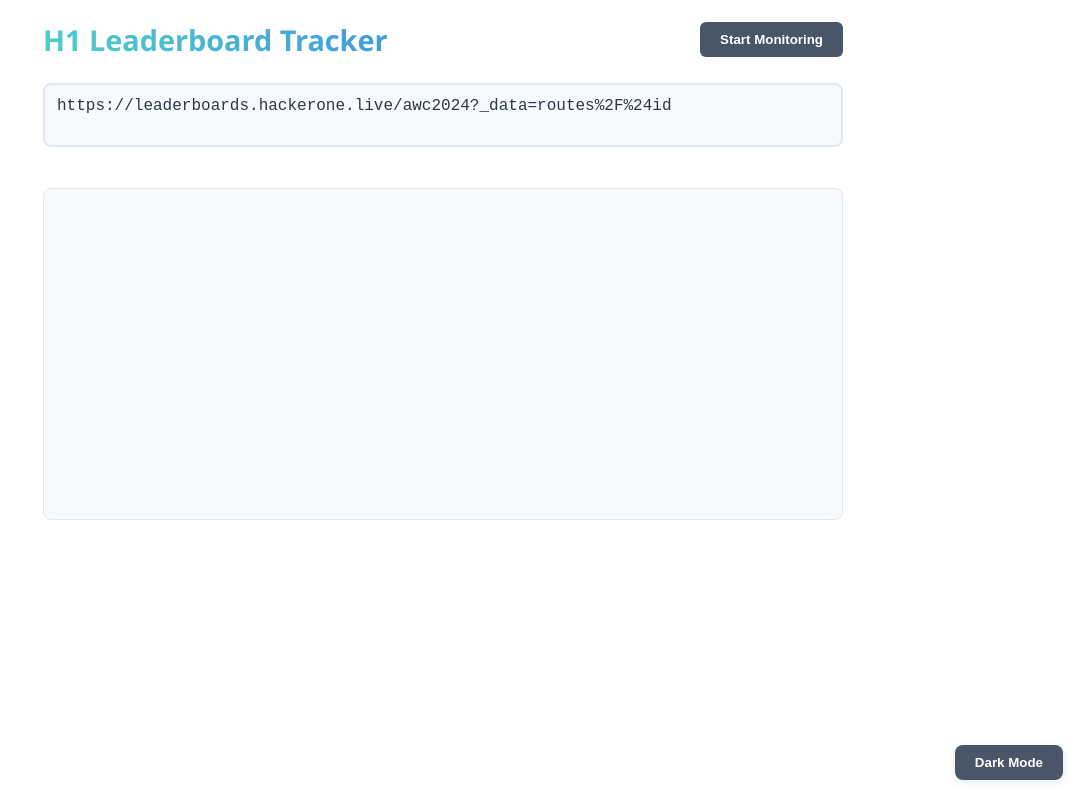
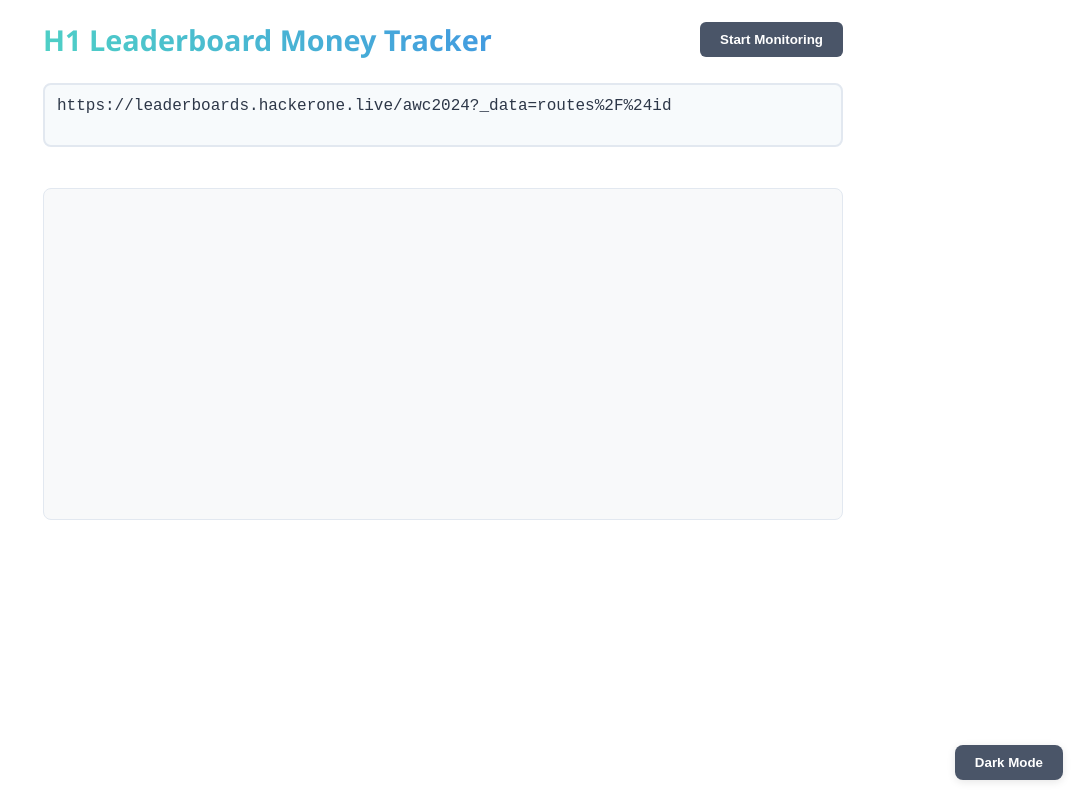
Before and after one commit to GKNSB/h1lmt, a plain HTML site: page index.html in a window 1280 px wide. Shown: the whole page, without its empty margins (197-1280 px from the left). Drawn offline with Linux system fonts and the light colour scheme.

Commit message:
Update index.html

```diff
--- a/index.html
+++ b/index.html
@@ -165,7 +165,7 @@
 </head>
 <body>
     <div class="header">
-        <h1>H1 Leaderboard Tracker</h1>
+        <h1>H1 Leaderboard Money Tracker</h1>
         <button onclick="toggleMonitoring()" id="monitorBtn">
             <span class="btn-text">Start Monitoring</span>
         </button>
```
